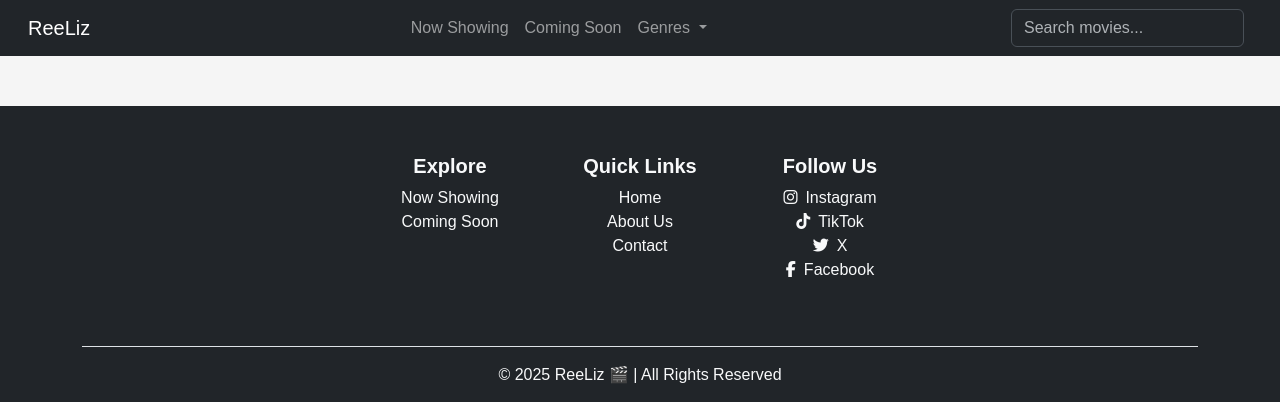
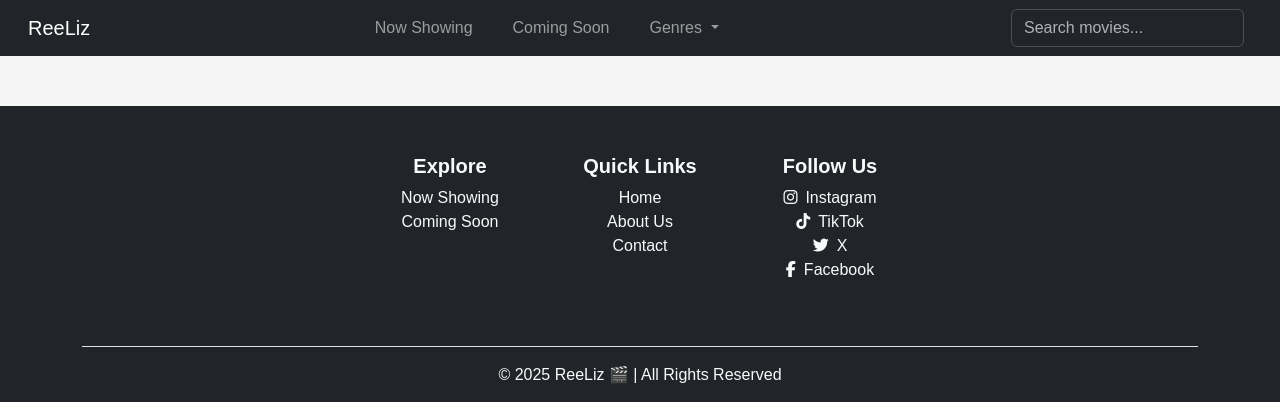
Before and after one commit to Tubachups/ReeLiz-Movie, a Flask app: page / in a window 1280 px wide. Shown: the top 402 px of the page. Run offline with Flask 3, Linux system fonts and the light colour scheme; data that the repository does not hold is empty; some libraries are stand-ins or nearby versions; some web fonts are replaced.

Commit message:
dropdown css

```diff
--- a/static/styles/dropdown.css
+++ b/static/styles/dropdown.css
@@ -1,10 +1,13 @@
 .dropdown-menu.columns-2 {
-    width: 300px;
-    padding: 1rem;
+  width: 300px;
+  padding: 1rem;
 }
 
 .genres-grid {
-    display: grid;
-    grid-template-columns: repeat(2, 1fr);
-    gap: 5px;
+  display: grid;
+  grid-template-columns: repeat(2, 1fr);
+  gap: 5px;
 }
+.nav-item {
+  margin-right: 1.5rem;
+}
```
